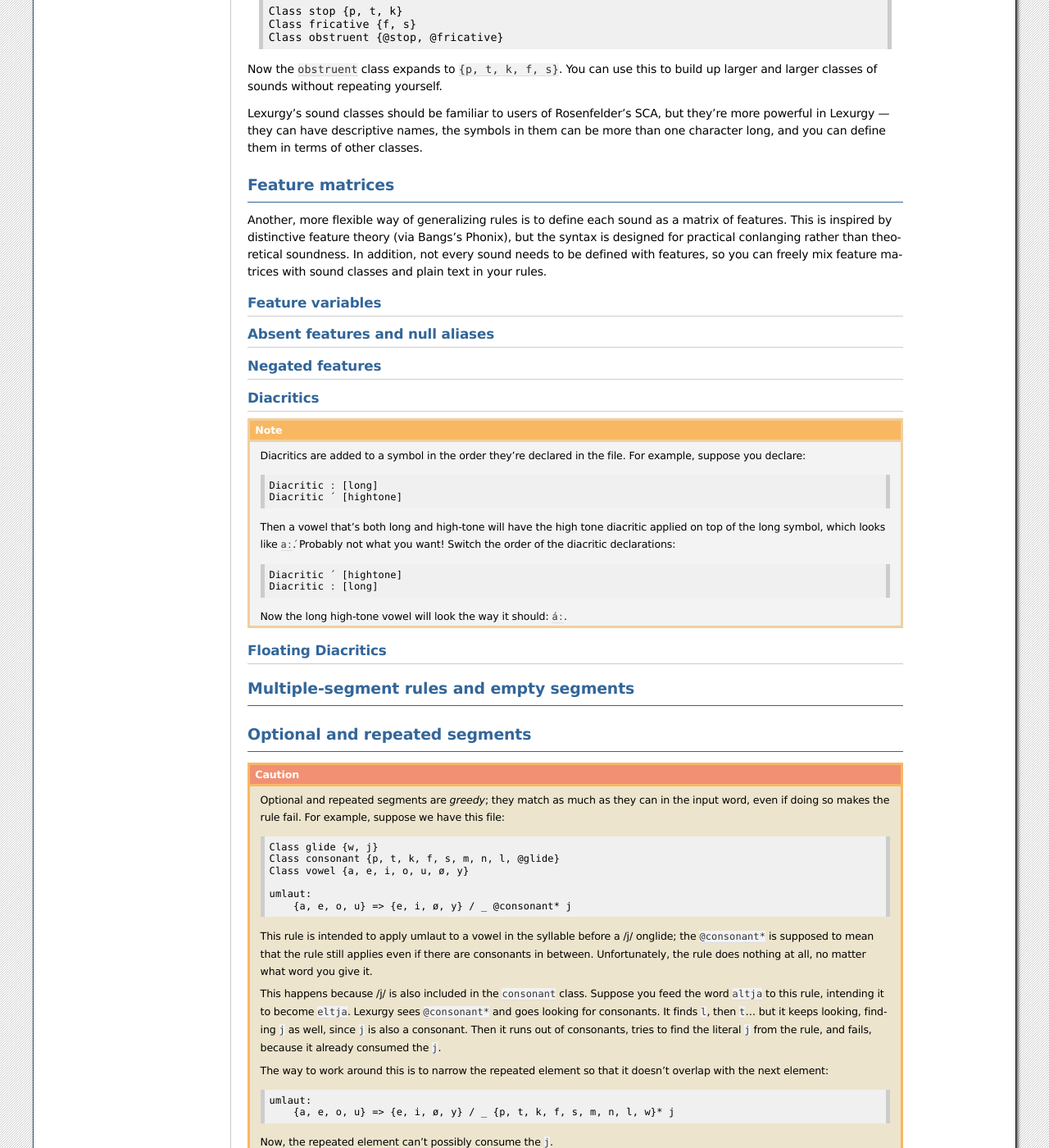
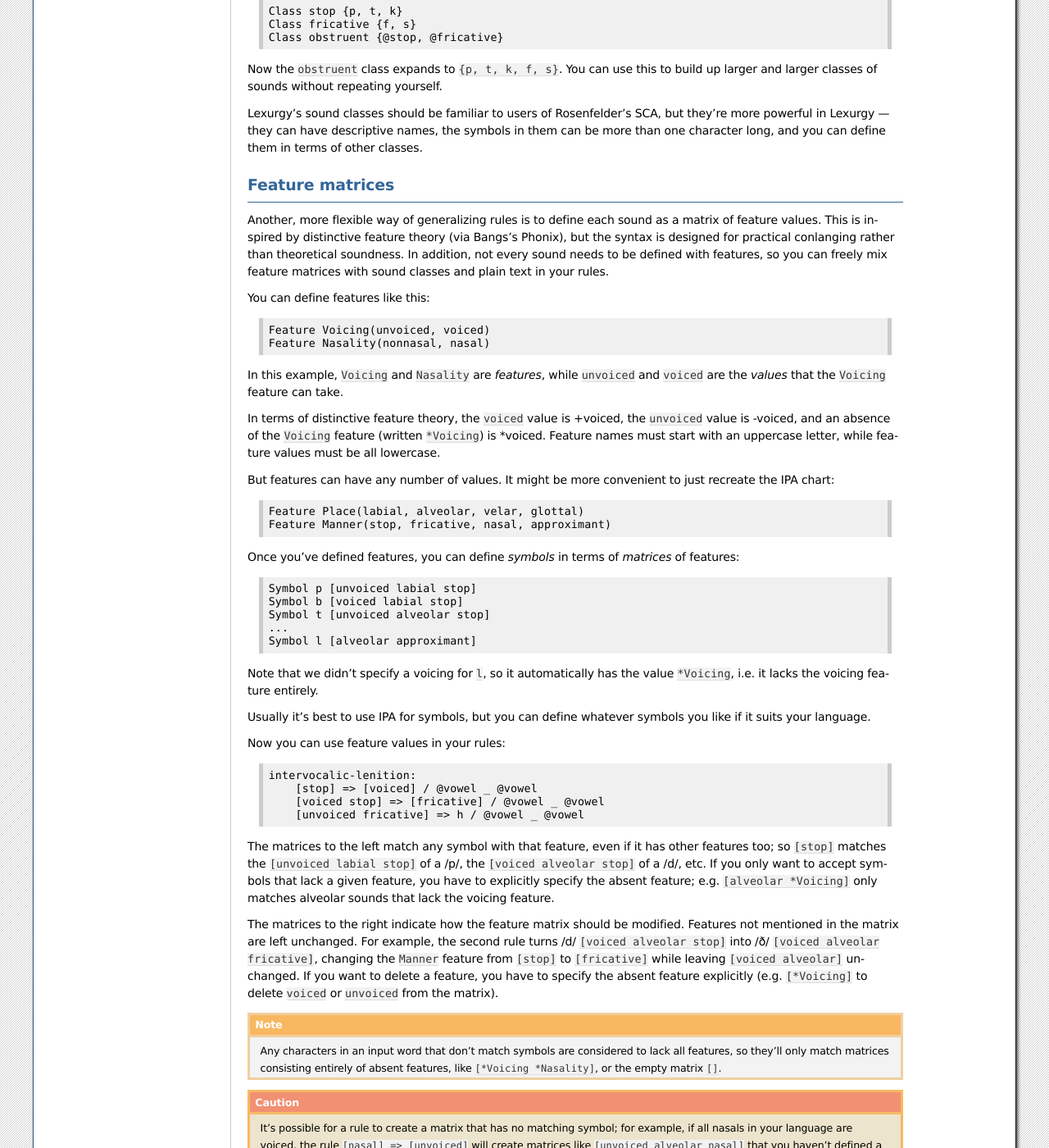
Before and after one commit to def-gthill/lexurgy, a Sphinx documentation site: the page built from doc/source/sc.rst, in a window 1280 px wide and 1400 px high, scrolled down 3013 px. Shown: the whole window at 82% size. Built offline with Sphinx 7.4.7, drawn with Linux system fonts in a browser that asks for light colours; some of the changed text lies outside the part shown.

Commit message:
Added explanation of features

```diff
--- a/doc/source/sc.rst
+++ b/doc/source/sc.rst
@@ -204,10 +204,86 @@ Feature matrices
 ~~~~~~~~~~~~~~~~
 
 Another, more flexible way of generalizing rules is to define each sound as a
-matrix of features. This is inspired by distinctive feature theory (via Bangs's Phonix),
+matrix of feature values. This is inspired by distinctive feature theory (via Bangs's Phonix),
 but the syntax is designed for practical conlanging rather than theoretical soundness.
 In addition, not every sound needs to be defined with features, so you can freely
 mix feature matrices with sound classes and plain text in your rules.
+
+You can define features like this::
+
+    Feature Voicing(unvoiced, voiced)
+    Feature Nasality(nonnasal, nasal)
+
+In this example, ``Voicing`` and ``Nasality`` are *features*, while
+``unvoiced`` and ``voiced`` are the *values* that the ``Voicing`` feature
+can take.
+
+In terms of distinctive feature theory, the ``voiced`` value is +voiced, the ``unvoiced``
+value is -voiced, and an absence of the ``Voicing`` feature (written ``*Voicing``) is
+\*voiced. Feature names must start with an uppercase letter, while feature values
+must be all lowercase.
+
+But features can have any number of values. It might be more convenient to
+just recreate the IPA chart::
+
+    Feature Place(labial, alveolar, velar, glottal)
+    Feature Manner(stop, fricative, nasal, approximant)
+
+Once you've defined features, you can define *symbols* in terms of *matrices* of features::
+
+    Symbol p [unvoiced labial stop]
+    Symbol b [voiced labial stop]
+    Symbol t [unvoiced alveolar stop]
+    ...
+    Symbol l [alveolar approximant]
+
+Note that we didn't specify a voicing for ``l``, so it automatically has the value
+``*Voicing``, i.e. it lacks the voicing feature entirely.
+
+Usually it's best to use IPA for symbols, but you can define whatever symbols
+you like if it suits your language.
+
+Now you can use feature values in your rules::
+
+    intervocalic-lenition:
+        [stop] => [voiced] / @vowel _ @vowel
+        [voiced stop] => [fricative] / @vowel _ @vowel
+        [unvoiced fricative] => h / @vowel _ @vowel
+
+The matrices to the left match any symbol with that feature, even if it has other
+features too; so ``[stop]`` matches the ``[unvoiced labial stop]`` of a /p/,
+the ``[voiced alveolar stop]`` of a /d/, etc. If you only want to accept
+symbols that lack a given feature, you have to explicitly specify the absent
+feature; e.g. ``[alveolar *Voicing]`` only matches alveolar sounds that lack
+the voicing feature.
+
+The matrices to the right indicate how the feature matrix should be modified.
+Features not mentioned in the matrix are left unchanged. For example,
+the second rule turns /d/ ``[voiced alveolar stop]`` into /ð/
+``[voiced alveolar fricative]``, changing the ``Manner`` feature from
+``[stop]`` to ``[fricative]`` while leaving ``[voiced alveolar]`` unchanged.
+If you want to delete a feature, you have to specify the absent feature
+explicitly (e.g. ``[*Voicing]`` to delete ``voiced`` or ``unvoiced``
+from the matrix).
+
+.. note::
+    Any characters in an input word that don't match symbols are considered to
+    lack all features, so they'll only match matrices consisting entirely
+    of absent features, like ``[*Voicing *Nasality]``, or the empty matrix ``[]``.
+
+.. caution::
+    It's possible for a rule to create a matrix that has no matching symbol;
+    for example, if all nasals in your language are voiced, the rule
+    ``[nasal] => [unvoiced]`` will create matrices like ``[unvoiced alveolar nasal]``
+    that you haven't defined a symbol for. In such cases, Lexurgy will stop
+    and report an error, telling you what matrix it couldn't interpret and
+    which rule produced the ill-formed matrix. Fix the problem either by
+    defining a symbol to go with the matrix (or a :ref:`diacritic <sc-diacritics>`),
+    or by rewriting the rule so it produces valid sounds.
+
+    Rules that delete all features from a sound are always invalid, and
+    will lead to errors.
+
 
 Feature variables
 *****************
```
Also changed, not shown: other parts of doc/source/sc.rst (+2 -0 lines).
